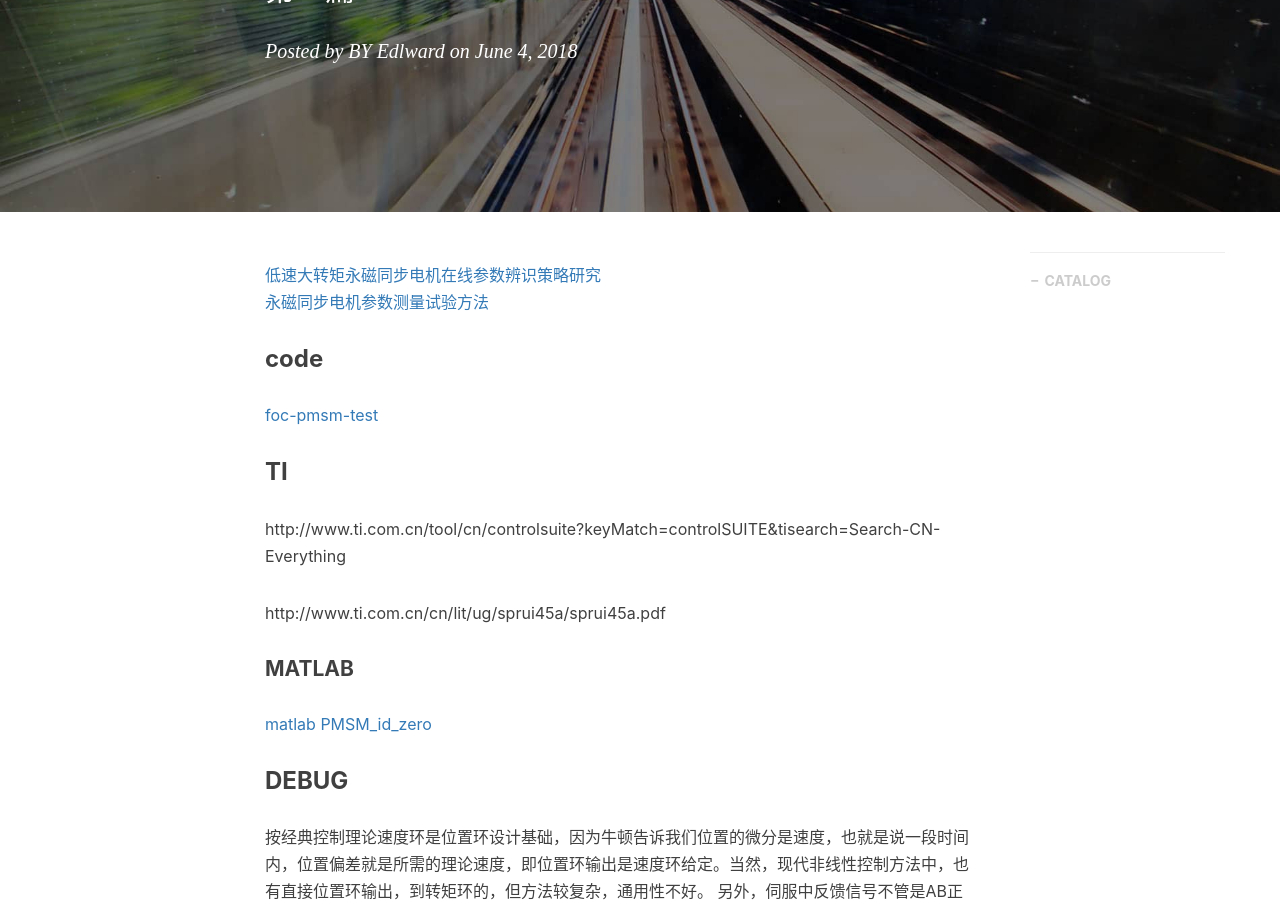
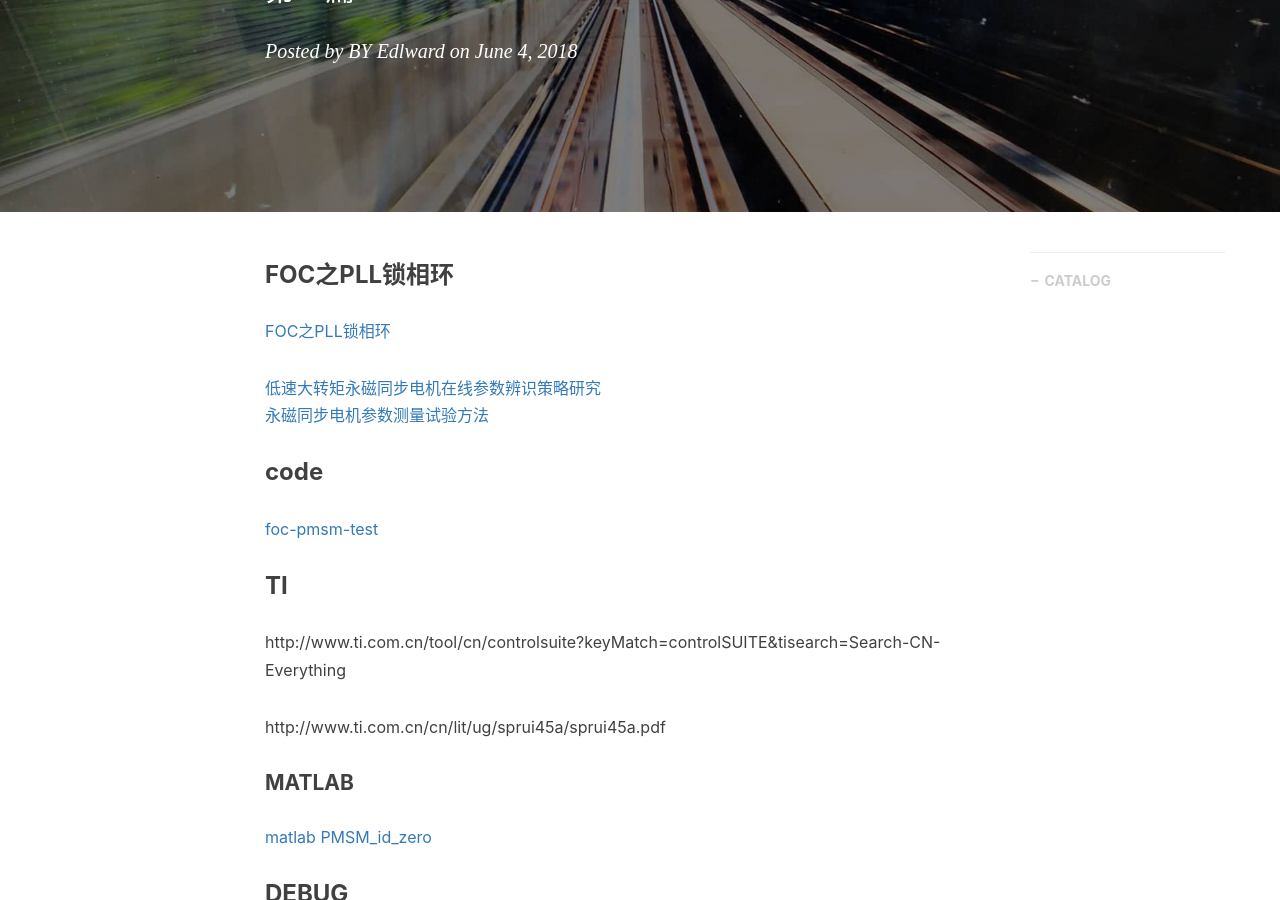
Before and after one commit to gary-robotics/dlward, a Jekyll site: the page built from _posts/2018-10-09-FOC-2018.markdown, in a window 1280 px wide and 900 px high, scrolled down 311 px. Built offline with Jekyll 4.4.1, drawn with Linux system fonts in a browser that asks for light colours; nearby versions of some CDN libraries; comment, search, counter and statistics services are not loaded.

Commit message:
Update 2018-10-09-FOC-2018.markdown

```diff
--- a/_posts/2018-10-09-FOC-2018.markdown
+++ b/_posts/2018-10-09-FOC-2018.markdown
@@ -9,6 +9,10 @@ catalog: true                       # 是否归档
 tags:                               #标签
     - FOC
 ---
+### FOC之PLL锁相环
+[FOC之PLL锁相环](https://blog.csdn.net/qq_41852580/article/details/82670745)
+
+
 [低速大转矩永磁同步电机在线参数辨识策略研究](https://wenku.baidu.com/view/655d0e041711cc7931b716cd)
 [永磁同步电机参数测量试验方法](https://wenku.baidu.com/view/588376a2f524ccbff121849a.html)
 ### code
```
